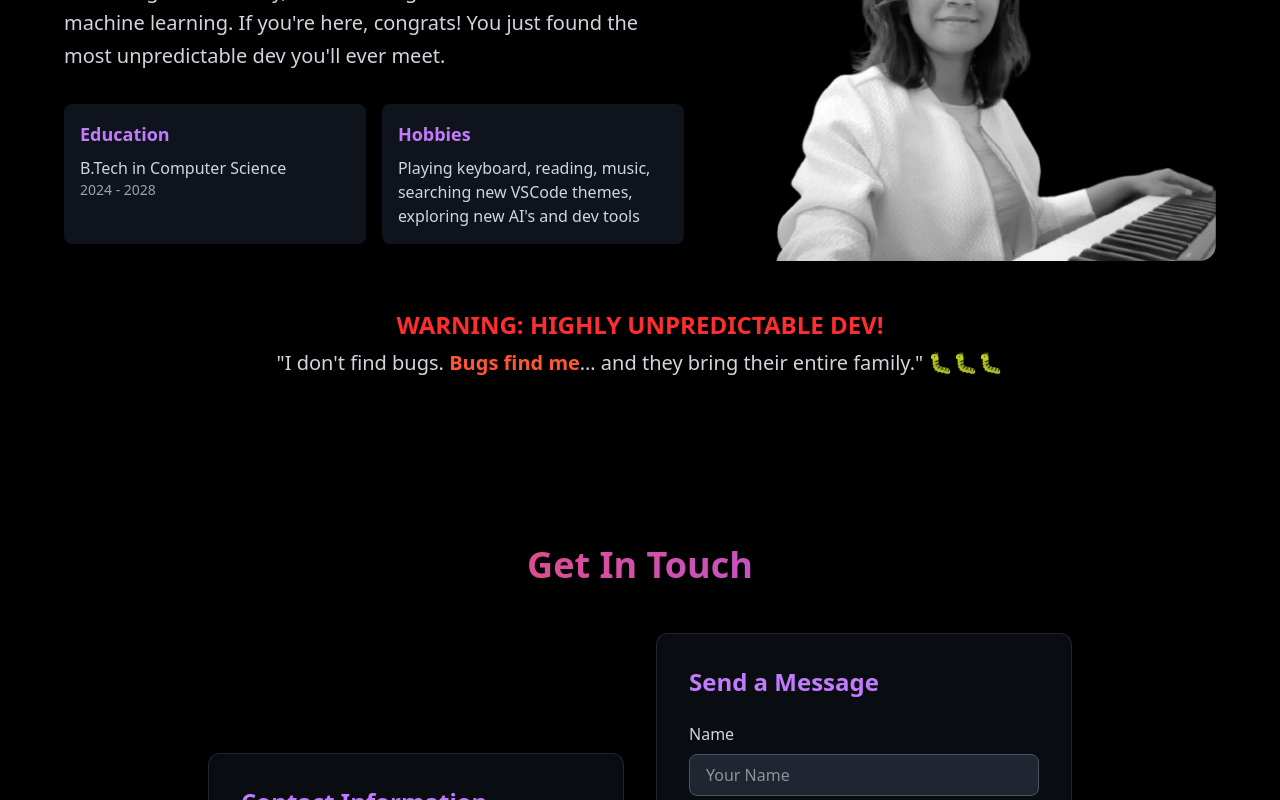
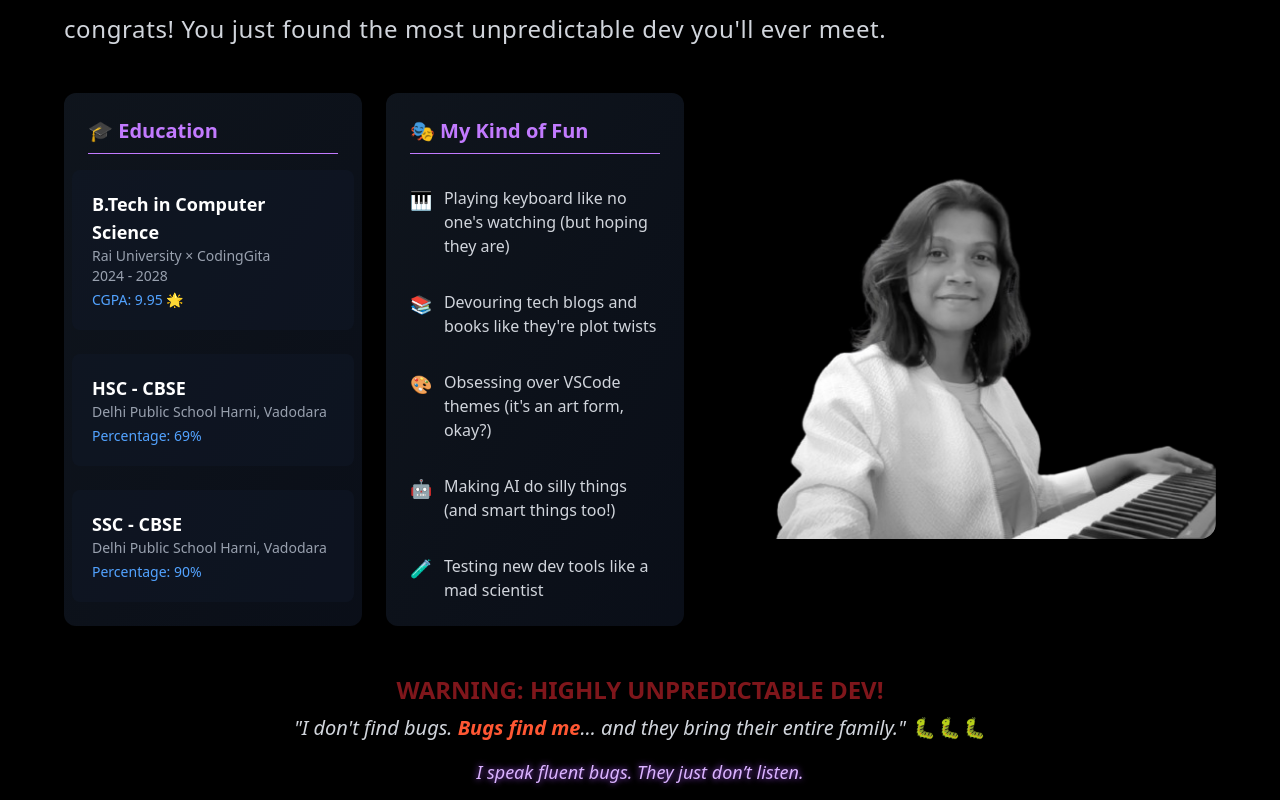
Before and after one commit to Priyasha-Yadav/Portfolio, a React (Vite) app: page / in a window 1280 px wide. Shown: the part 5520-6320 px from the top of the page. Built offline with nearby package versions, Linux system fonts and the light colour scheme.

Commit message:
Improved UI of About Me section

```diff
--- a/src/components/AboutMe.jsx
+++ b/src/components/AboutMe.jsx
@@ -1,4 +1,4 @@
-import { motion } from 'framer-motion';
+import { motion, AnimatePresence } from 'framer-motion';
 import { useState, useEffect } from 'react';
 import img from '../assets/img.png';
 
@@ -36,12 +36,29 @@ const AboutMe = () => {
     const handleMouseEnter = () => {
         setIsHovering(true);
     };
+    const quotes = [
+        "Dream in semicolons, live in curly braces.",
+        "I speak fluent bugs. They just don’t listen.",
+        "CTRL + ALT + Conquer.",
+        "The code isn’t broken. It’s just... emotionally unavailable.",
+    ];
+
+    const [currentQuote, setCurrentQuote] = useState(0);
+
+    useEffect(() => {
+        const interval = setInterval(() => {
+            setCurrentQuote((prev) => (prev + 1) % quotes.length);
+        }, 4000); // rotates every 4 seconds
+        return () => clearInterval(interval);
+    }, []);
+
 
     return (
-        <section id="about" className="mb-16 px-6 lg:px-12 py-10 rounded-lg shadow-xl">
+        <section id="about" className="relative mb-16 px-6 lg:px-12 py-10 rounded-lg ">
             {/* Section Heading */}
+
             <motion.h2
-                className="text-4xl font-bold mb-12 bg-gradient-to-r from-red-500 to-purple-500 bg-clip-text text-transparent shadow-lg text-center"
+                className="text-4xl font-bold mb-12 bg-gradient-to-r from-red-500 to-purple-500 bg-clip-text text-transparent text-center"
                 initial={{ opacity: 0, y: 30 }}
                 whileInView={{ opacity: 1, y: 0 }}
                 viewport={{ once: true }}
@@ -50,10 +67,25 @@ const AboutMe = () => {
             >
                 Who Am I? (Still Figuring Out)
             </motion.h2>
+            <div className="flex flex-col lg:flex-row items-center justify-between space-y-8 lg:space-y-0 lg:space-x-12 max-w-6xl mx-auto">
 
-            {/* Description and Profile Image */}
+                {/* Description and Profile Image */}
+                <motion.div
+                    className="lg:w-3/3"
+                    initial={{ opacity: 0, x: -50 }}
+                    whileInView={{ opacity: 1, x: 0 }}
+                    viewport={{ once: true }}
+                    transition={{ duration: 0.8, delay: 0.2 }}
+                    whileHover={{ scale: 1.02 }}
+                >
+                    <p className="text-lg leading-loose tracking-wide text-gray-300 lg:text-2xl lg:leading-loose">
+                        Hi, I'm Priyasha, a passionate developer who loves building things from scratch and solving problems.
+                        I specialize in front-end and full-stack development with expertise in modern web technologies.
+                        Currently, I am learning more about AI and machine learning. If you're here, congrats! You just found the most unpredictable dev you'll ever meet.
+                    </p>
+                </motion.div>
+            </div>
             <div className="flex flex-col lg:flex-row items-center justify-between space-y-8 lg:space-y-0 lg:space-x-12 max-w-6xl mx-auto">
-                {/* Description */}
                 <motion.div
                     className="lg:w-2/3"
                     initial={{ opacity: 0, x: -50 }}
@@ -62,29 +94,59 @@ const AboutMe = () => {
                     transition={{ duration: 0.8, delay: 0.2 }}
                     whileHover={{ scale: 1.02 }}
                 >
-                    <p className="text-lg leading-relaxed text-gray-300 lg:text-xl">
-                        Hi, I'm Priyasha, a passionate developer who loves building things from scratch and solving problems.
-                        I specialize in front-end and full-stack development with expertise in modern web technologies.
-                        Currently, I am learning more about AI and machine learning. If you're here, congrats! You just found the most unpredictable dev you'll ever meet.
-                    </p>
 
-                    <div className="mt-8 grid grid-cols-1 md:grid-cols-2 gap-4">
+                    <div className="mt-10 grid grid-cols-1 md:grid-cols-2 gap-6">
                         <motion.div
-                            className="bg-gray-800/50 p-4 rounded-lg"
-                            whileHover={{ scale: 1.05, backgroundColor: "#1a1a1a" }}
+                            className="backdrop-blur-md bg-gradient-to-br from-gray-800/50 to-gray-900/60 p-2 rounded-xl shadow-xl transition-all duration-500"
+                            whileHover={{ scale: 1.05, boxShadow: "0 0 25px #a78bfa" }}
                         >
-                            <h3 className="text-lg font-semibold text-purple-400 mb-2">Education</h3>
-                            <p className="text-gray-300">B.Tech in Computer Science</p>
-                            <p className="text-gray-400 text-sm">2024 - 2028</p>
+                            <h3 className="text-xl font-bold text-purple-400 m-4 border-b border-purple-400 pb-2">🎓 Education</h3>
+                            <div className="space-y-6 text-sm">
+                                {/* B.Tech */}
+                                <div className="bg-gray-900/50 p-5 rounded-lg hover:shadow-2xl hover:ring-1 hover:ring-purple-500/70 transition duration-300">
+                                    <p className="text-white font-semibold text-lg">B.Tech in Computer Science</p>
+                                    <p className="text-gray-400">Rai University × CodingGita <br /> 2024 - 2028</p>
+                                    <p className="text-blue-400 font-medium mt-1">CGPA: 9.95 🌟</p>
+                                </div>
+
+                                {/* Class 12 */}
+                                <div className="bg-gray-900/50 p-5 rounded-lg hover:shadow-2xl hover:ring-1 hover:ring-purple-500/70 transition duration-300">
+                                    <p className="text-white font-semibold text-lg">HSC - CBSE</p>
+                                    <p className="text-gray-400">Delhi Public School Harni, Vadodara</p>
+                                    <p className="text-blue-400 font-medium mt-1">Percentage: 69%</p>
+                                </div>
+
+                                {/* Class 10 */}
+                                <div className="bg-gray-900/50 p-5 rounded-lg hover:shadow-2xl hover:ring-1 hover:ring-purple-500/70 transition duration-300">
+                                    <p className="text-white font-semibold text-lg">SSC - CBSE</p>
+                                    <p className="text-gray-400">Delhi Public School Harni, Vadodara</p>
+                                    <p className="text-blue-400 font-medium mt-1">Percentage: 90%</p>
+                                </div>
+                            </div>
                         </motion.div>
                         <motion.div
-                            className="bg-gray-800/50 p-4 rounded-lg"
-                            whileHover={{ scale: 1.05, backgroundColor: "#1a1a1a" }}
+                            className="backdrop-blur-md bg-gradient-to-br from-gray-800/50 to-gray-900/60 p-6 rounded-xl shadow-xl transition-all duration-500"
+                            whileHover={{ scale: 1.05, boxShadow: "0 0 25px #a78bfa" }}
                         >
-                            <h3 className="text-lg font-semibold text-purple-400 mb-2">Hobbies</h3>
-                            <p className="text-gray-300">
-                                Playing keyboard, reading, music, searching new VSCode themes, exploring new AI's and dev tools
-                            </p>
+                            <h3 className="text-xl font-bold text-purple-400 mb-8 border-b border-purple-400 pb-2">🎭 My Kind of Fun</h3>
+                            <ul className="text-gray-300 space-y-8 text-base">
+                                {[
+                                    { icon: "🎹", text: "Playing keyboard like no one's watching (but hoping they are)" },
+                                    { icon: "📚", text: "Devouring tech blogs and books like they're plot twists" },
+                                    { icon: "🎨", text: "Obsessing over VSCode themes (it's an art form, okay?)" },
+                                    { icon: "🤖", text: "Making AI do silly things (and smart things too!)" },
+                                    { icon: "🧪", text: "Testing new dev tools like a mad scientist" },
+                                ].map((hobby, idx) => (
+                                    <motion.li
+                                        key={idx}
+                                        className="flex items-start gap-3 hover:text-purple-300 transition-all duration-300"
+                                        whileHover={{ x: 8 }}
+                                    >
+                                        <span className="text-purple-400 text-lg">{hobby.icon}</span>
+                                        <span>{hobby.text}</span>
+                                    </motion.li>
+                                ))}
+                            </ul>
                         </motion.div>
                     </div>
                 </motion.div>
@@ -125,7 +187,7 @@ const AboutMe = () => {
 
                     {/* Image with tilt effect */}
                     <motion.div
-                        className="w-full h-full"
+                        className="w-full h-full object-cover rounded-2xl"
                         animate={{
                             rotateX: rotation.y,
                             rotateY: rotation.x,
@@ -175,6 +237,7 @@ const AboutMe = () => {
                 </motion.div>
             </div>
 
+
             {/* Fun Quotes */}
             <motion.div
                 className="mt-12 text-center"
@@ -184,14 +247,37 @@ const AboutMe = () => {
                 transition={{ duration: 0.8, delay: 0.6 }}
                 whileHover={{ scale: 1.05 }}
             >
-                <p className="text-2xl font-semibold text-[#ff2e2e] mb-2">
+                <p className="text-2xl font-bold text-red-500 drop-shadow-lg mb-2 animate-pulse">
                     WARNING: HIGHLY UNPREDICTABLE DEV!
                 </p>
-                <p className="text-xl text-gray-300 font-medium">
+                <p className="text-xl text-gray-300 font-medium italic">
                     "I don't find bugs. <span className="text-[#ff5733] font-bold">Bugs find me</span>…
                     and they bring their entire family." 🐛🐛🐛
                 </p>
+
+                <AnimatePresence mode="wait">
+                    <motion.div
+                        key={quotes[currentQuote]}
+                        className="mt-4 text-purple-300 text-lg italic drop-shadow-md"
+                        initial={{ opacity: 0, y: 20, filter: "blur(4px)" }}
+                        animate={{ opacity: 1, y: 0, filter: "blur(0px)" }}
+                        exit={{ opacity: 0, y: -10, filter: "blur(4px)" }}
+                        transition={{
+                          duration: 1,
+                          ease: "easeInOut"
+                        }}
+                        style={{
+                          textShadow: "0 0 6px #a855f7",
+                          animation: "floaty 5s ease-in-out infinite"
+                        }}
+                    >
+                        {quotes[currentQuote]}
+                    </motion.div>
+                </AnimatePresence>
             </motion.div>
+
+
+
         </section>
     );
 };
```
